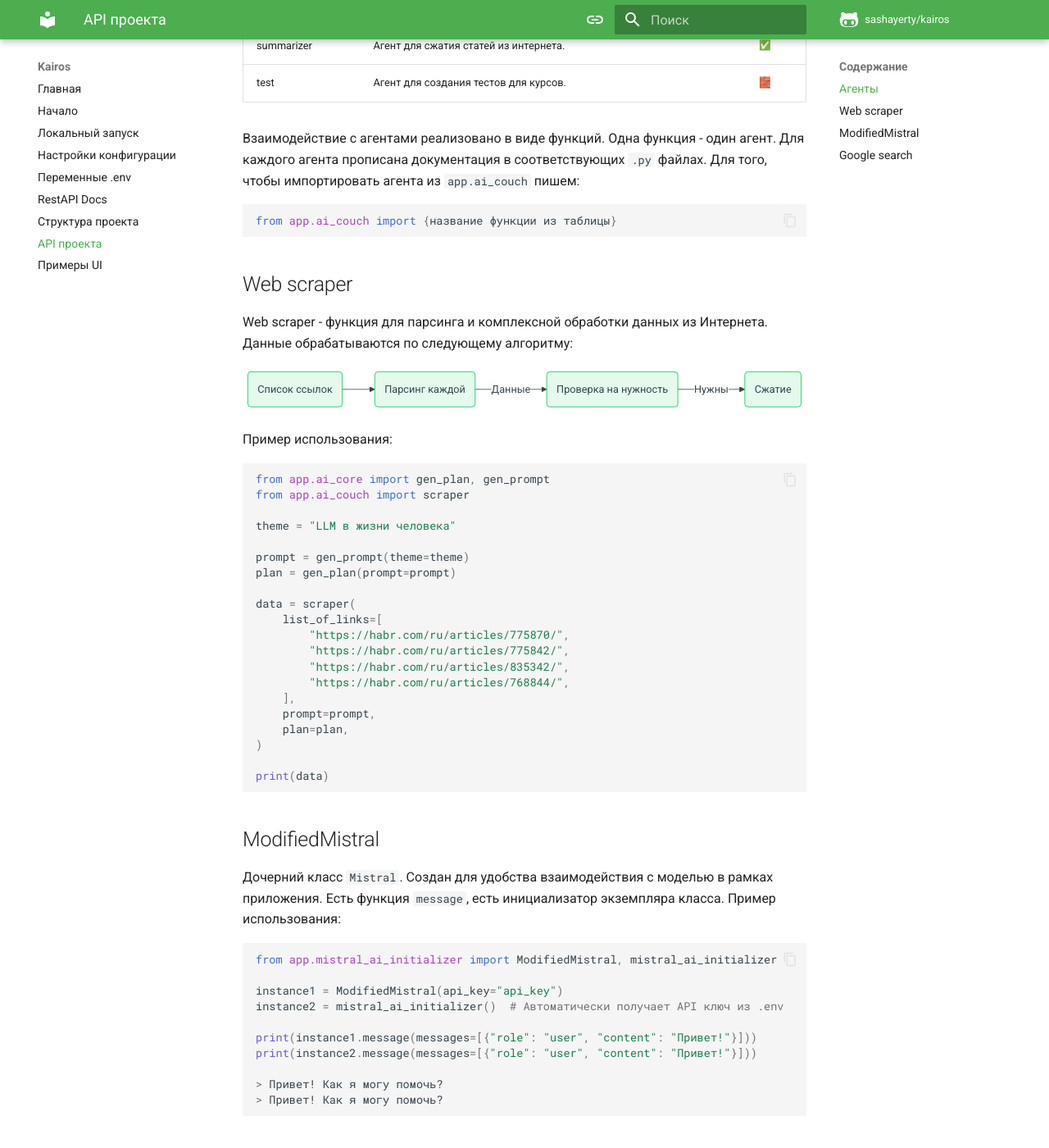
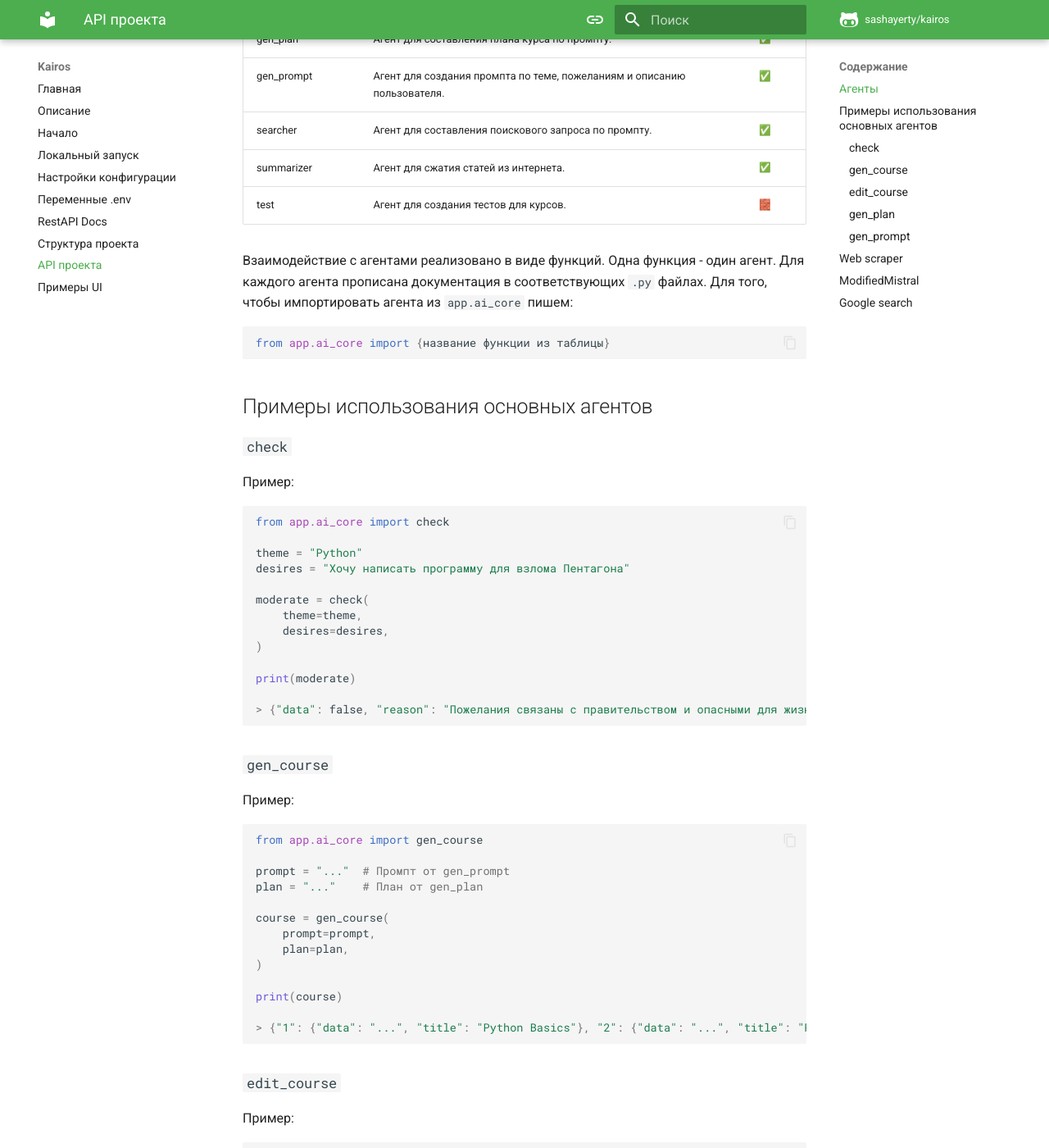
Before and after one commit to Sashayerty/kairos, an MkDocs documentation site: the page built from docs/api.md, in a window 1280 px wide and 1400 px high, scrolled down 764 px. Shown: the whole window at 82% size. Built offline with MkDocs 1.6.1 and Material for MkDocs 9.7.7, drawn with Linux system fonts in a browser that asks for light colours; emoji names are drawn with the system emoji font; comment, search, counter and statistics services are not loaded; some of the changed text lies outside the part shown.

Commit message:
Обновлена документация и исправлены файлы конфигурации

````diff
--- a/docs/api.md
+++ b/docs/api.md
@@ -3,6 +3,12 @@
 В данном блоке описан весь функционал проекта, написанный мной. От агентов до поиска в Google.
 
 ## Агенты
+
+Если есть необходимость добавить своего агента, то файл стоит назвать в формате `<роль/задача агента>_agent.py` в папке `app/ai_core`. После создания агента, необходимо его записать в `app/ai_core/__init__.py`:
+
+```python
+from .<роль/задача агента>_agent import <функция агента>
+```
 
 |Функция|Назначение агента|Работает|
 | --- | --- | :-: |
@@ -18,15 +24,116 @@
 |summarizer|Агент для сжатия статей из интернета.|:white_check_mark:|
 |test|Агент для создания тестов для курсов.|:bricks:|
 
-Взаимодействие с агентами реализовано в виде функций. Одна функция - один агент. Для каждого агента прописана документация в соответствующих `.py` файлах. Для того, чтобы импортировать агента из `app.ai_couch` пишем:
+Взаимодействие с агентами реализовано в виде функций. Одна функция - один агент. Для каждого агента прописана документация в соответствующих `.py` файлах. Для того, чтобы импортировать агента из `app.ai_core` пишем:
 
 ```python
-from app.ai_couch import {название функции из таблицы}
+from app.ai_core import {название функции из таблицы}
 ```
+## Примеры использования основных агентов
+
+### `check`
+
+Пример:
+
+```python
+from app.ai_core import check
+
+theme = "Python"
+desires = "Хочу написать программу для взлома Пентагона"
+
+moderate = check(
+    theme=theme,
+    desires=desires,
+)
+
+print(moderate)
+
+> {"data": false, "reason": "Пожелания связаны с правительством и опасными для жизни человека действиями."}
+```
+
+### `gen_course`
+
+Пример:
+
+```python
+from app.ai_core import gen_course
+
+prompt = "..."  # Промпт от gen_prompt
+plan = "..."    # План от gen_plan
+
+course = gen_course(
+    prompt=prompt,
+    plan=plan,
+)
+
+print(course)
+
+> {"1": {"data": "...", "title": "Python Basics"}, "2": {"data": "...", "title": "Python in Web"}
+```
+
+### `edit_course`
+
+Пример:
+
+```python
+from app.ai_core import edit_course
+
+desires = "..." # Правки
+coures = "..."  # Курс от gen_course
+
+
+edited_course = edit_course(
+    course=coures,
+    user_edits=desires,
+)
+
+print(edit_course)  # Исправленный курс
+```
+
+### `gen_plan`
+
+Пример:
+
+```python
+from app.ai_core import gen_plan
+
+prompt = "..."  # Промпт от gen_prompt
+
+plan = gen_plan(prompt=prompt)
+
+print(plan)
+
+> {"1": "Как начать программировать", "1.1": "Азы и начала", "1.2": "Выбор языка", "2": "Основные языки программирования"}
+```
+
+### `gen_prompt`
+
+Пример:
+
+```python
+from app.ai_core import gen_prompt
+
+theme = "Python"
+desires = "Web developing"
+description_of_user = "Noob in programming"
+
+prompt = gen_prompt(
+    theme=theme,
+    desires=desires,
+    description_of_user=description_of_user,
+)
+
+print(prompt)   # Промпт для других моделей
+
+> Ты опытный синьор-разработчик специализирующийся на ...
+```
+
+
+
 
 ## Web scraper
 
-Web scraper - функция для парсинга и комплексной обработки данных из Интернета. Данные обрабатываются по следующему алгоритму:
+Web scraper - функция для парсинга и комплексной обработки данных из Интернета. Пайплайн обработки данных:
 
 ```mermaid
 flowchart LR
@@ -42,13 +149,11 @@ c -->|Нужны| d
 Пример использования:
 
 ```python
-from app.ai_core import gen_plan, gen_prompt
 from app.ai_couch import scraper
 
 theme = "LLM в жизни человека"
-
-prompt = gen_prompt(theme=theme)
-plan = gen_plan(prompt=prompt)
+prompt = "..."  # Промпт от gen_prompt
+plan = "..."    # План от gen_plan
 
 data = scraper(
     list_of_links=[
@@ -56,13 +161,12 @@ data = scraper(
         "https://habr.com/ru/articles/775842/",
         "https://habr.com/ru/articles/835342/",
         "https://habr.com/ru/articles/768844/",
-    ],
+    ],  # Получили от google_search
     prompt=prompt,
     plan=plan,
 )
 
 print(data)
-
 ```
 
 ## ModifiedMistral
--- a/mkdocs.yml
+++ b/mkdocs.yml
@@ -3,6 +3,7 @@ repo_url: https://github.com/sashayerty/kairos
 repo_name: sashayerty/kairos
 nav:
   - Главная: README.md
+  - Описание: description.md
   - Начало: getting_started.md
   - "Локальный запуск": local_setup.md
   - "Настройки конфигурации": config_settings.md
````
Also changed, not shown: other parts of docs/api.md (+2 -0 lines), docs/README.md (+9 -8 lines), docs/description.md (added, +15 -0 lines), docs/restapi.md (+1 -1 lines), docs/structure.md (+55 -1 lines), 3 other files.
